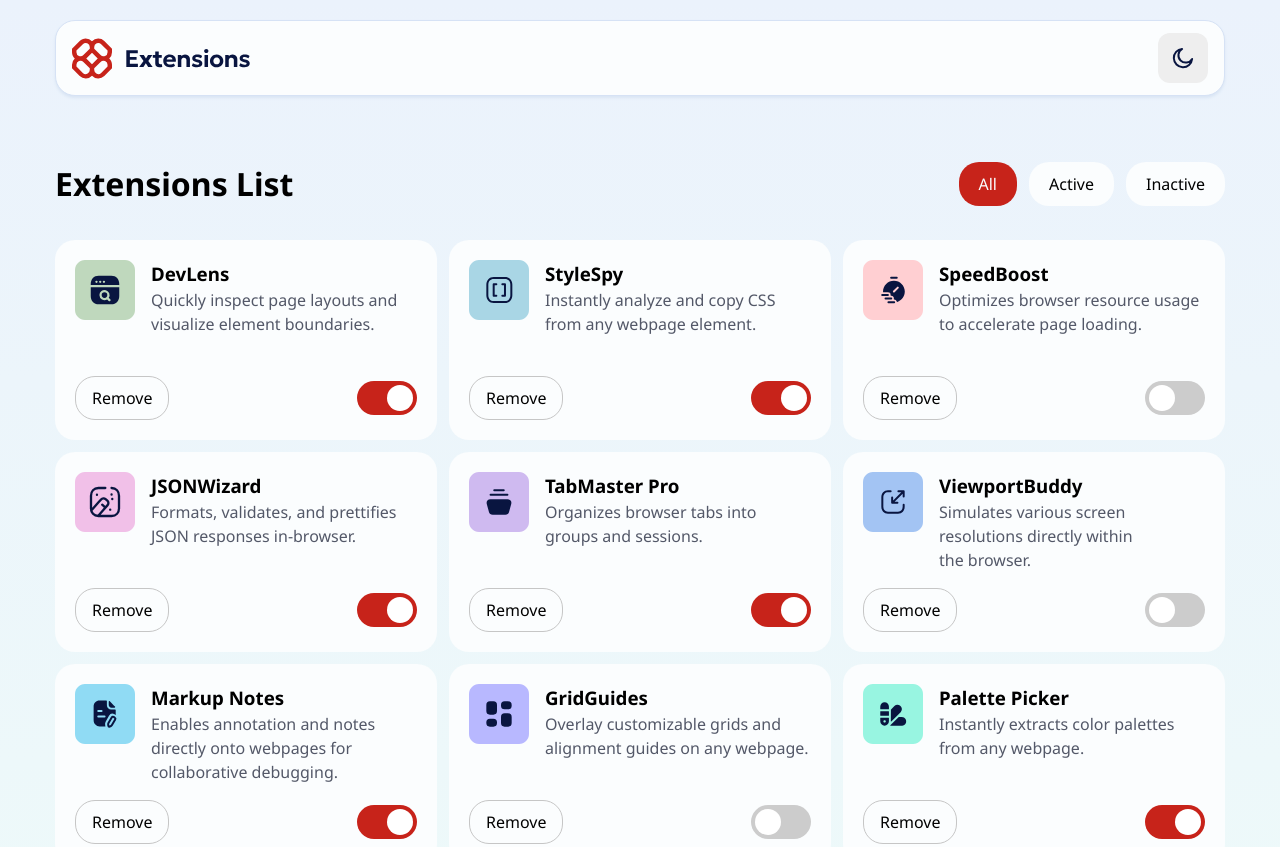
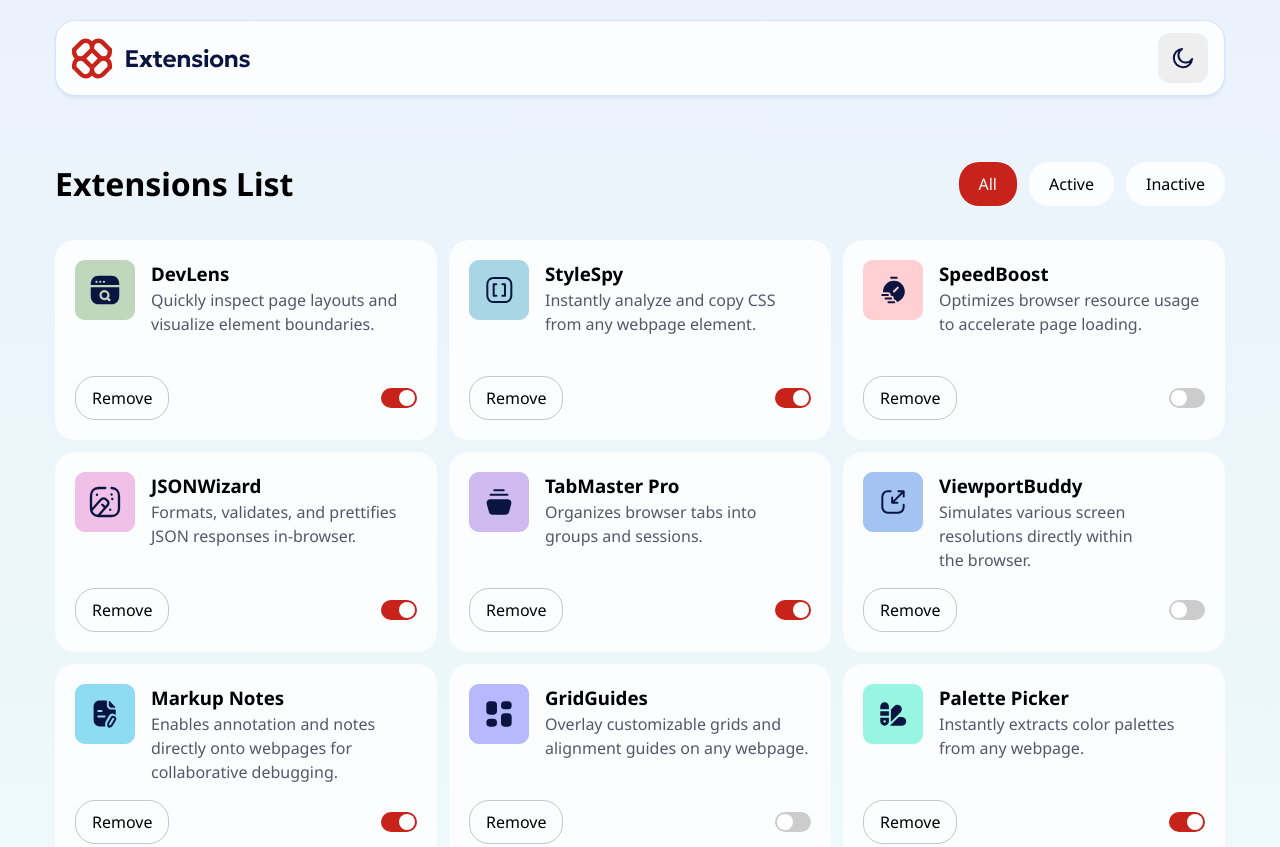
Before and after one commit to zowieerickson/browser-extension-manager, a React (Vite) app: page / in a window 1280 px wide. Shown: the top 847 px of the page. Built offline with nearby package versions, Linux system fonts and the light colour scheme.

Commit message:
Reduce size of toggle button

```diff
--- a/src/styles/ExtensionCard.css
+++ b/src/styles/ExtensionCard.css
@@ -75,8 +75,8 @@
 .switch {
     position: relative;
     display: inline-block;
-    width: 60px;
-    height: 34px;
+    width: 36px;
+    height: 20px;
     cursor: pointer;
 }
 
@@ -103,10 +103,10 @@
     border-radius: 20px;
     position: absolute;
     content: "";
-    height: 26px;
-    width: 26px;
-    left: 4px;
-    bottom: 4px;
+    height: 16px;
+    width: 16px;
+    left: 2px;
+    bottom: 2px;
     background-color: white;
     -webkit-transition: .4s;
     transition: .4s;
@@ -121,9 +121,9 @@
   }
 
   input:checked + .slider:before {
-    -webkit-transform: translateX(26px);
-    -ms-transform: translateX(26px);
-    transform: translateX(26px);
+    -webkit-transform: translateX(16px);
+    -ms-transform: translateX(16px);
+    transform: translateX(16px);
   }
 
   /* Rounded sliders */
```
